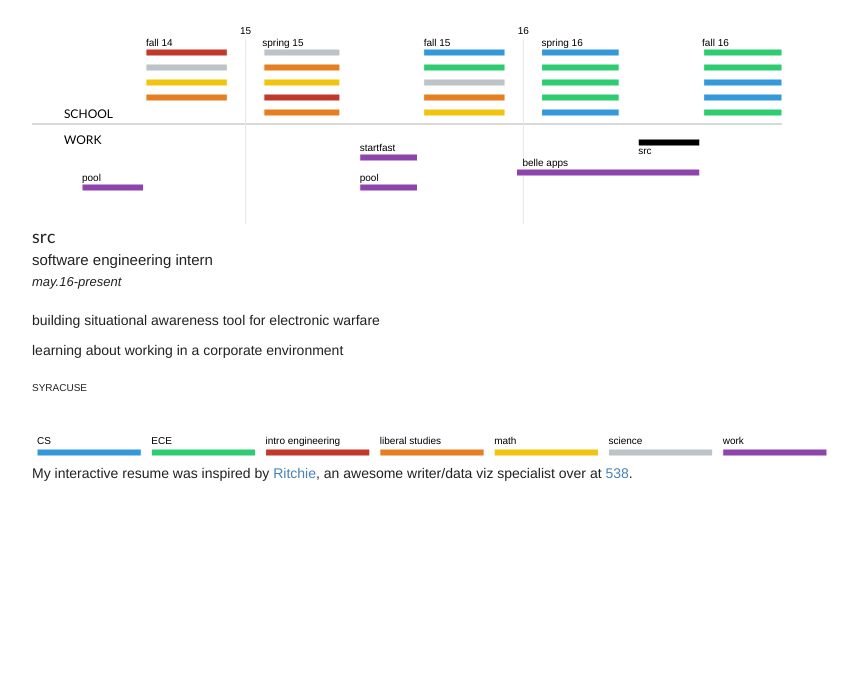
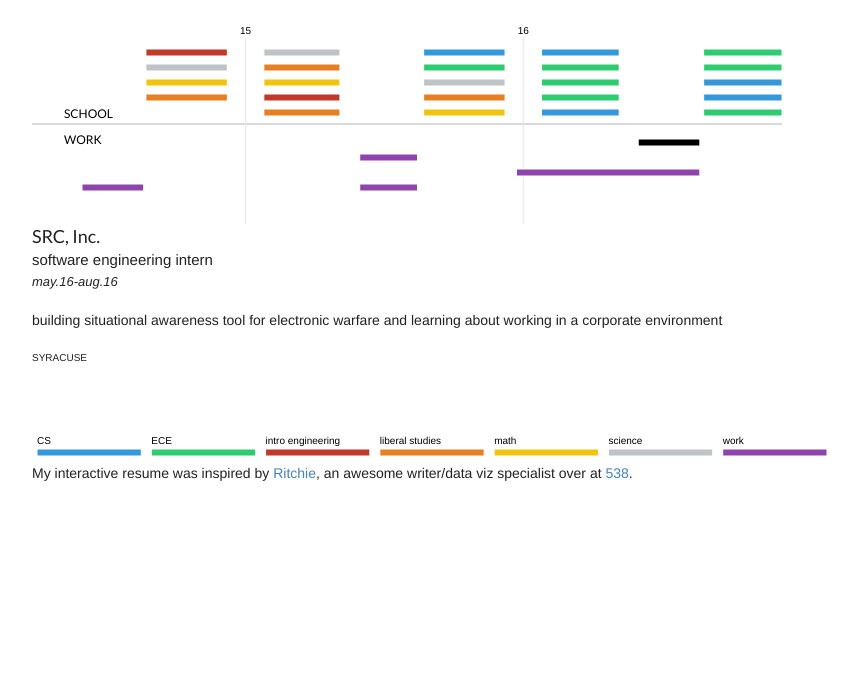
Before and after one commit to edj36/interactive, a plain HTML site: page index.html in a window 1280 px wide. Shown: the part 100-800 px from the top of the page, without its empty margins (208-1071 px from the left). Drawn offline with nearby package versions, Linux system fonts and the light colour scheme.

Commit message:
moved information to JSON file to make it easier to update

```diff
--- a/index.html
+++ b/index.html
@@ -24,7 +24,7 @@
 <body>
 	<script src="https://d3js.org/d3.v3.min.js" charset="utf-8"></script>
 	<div class="content">
-		<h1>Eric Johnson</h1>
+		<h1><a style="color:black"href="https://edj36.github.io/">Eric Johnson</a></h1>
 		<div id="timeline"></div>
 		<div id="detail"></div>
 		<div id="legend"></div>
--- a/js/interactive.js
+++ b/js/interactive.js
@@ -81,8 +81,9 @@ svg.append("text")
 	.attr("x",-margin.left + 32)
 	.attr("y", (height/2) + bumper);
 
-d3.csv("timeline.csv", function (error, data){
+d3.json("timeline.json", function (data){
 
+	console.log(data);
 	data.forEach(function (d){
 		d.beg = parseDate(d.beg)
 		d.end = parseDate(d.end)
@@ -112,6 +113,7 @@ d3.csv("timeline.csv", function (error, data){
 	  	.attr("text-anchor","middle")
 	  	.text(function (d) { return d.year; });
 
+	/*
 	svg.append("text")
 		.attr("class","axisLabels")
 		.text("pool")
@@ -170,7 +172,7 @@ d3.csv("timeline.csv", function (error, data){
 		.attr("class","axisLabels")
 		.text("fall 16")
 		.attr("x", x(parseDate("23-Aug-16")))
-		.attr("y", y("engineering") - 3);
+		.attr("y", y("engineering") - 3);*/
 
 
 	var lines = svg.selectAll(".rect")
@@ -198,7 +200,14 @@ d3.csv("timeline.csv", function (error, data){
 	var des = desDiv.selectAll(".div")
 		.data(data)
 	  	.enter().append("div")
-	  	.html(function(d) { return d.des; })
+	  	.html(function(d) {
+	  		var htmlstr = '\
+        		<h3>'+d.company +'</h3> \
+        		<h4>'+ d.position + '</h4> \
+          		<h5>'+ d.span + '</h5> \
+            	<p>'+ d.description +'</p> \
+            	<p class="placeLabel">'+ d.location +'</p>';
+	  		return htmlstr; })
 	  	.attr("class", function(d, i) {
 	  		if (i == selected) {
 	  			return "shown";
--- /dev/null
+++ b/timeline.json
@@ -0,0 +1,321 @@
+[
+  {
+    "cat":"j",
+    "color":"#8e44ad",
+    "beg": "31-May-14",
+    "end": "20-Aug-14",
+    "company": "Radisson Community Association",
+    "position": "lifeguard",
+    "span":"may.14-aug.14",
+    "description":"worked as a lifeguard and taught swim lessons to local youth",
+    "location":"BALDWINSVILLE"
+  },
+  {
+	 	"cat":"a",
+	  "color":"#c0392b",
+	  "beg": "23-Aug-14",
+	  "end": "8-Dec-14",
+	  "company": "CS 1110",
+	  "position": "intro python",
+	  "span":"aug.14-dec.14",
+	  "description":"introductory computer science course for freshman, this was my first experience programming",
+	  "location":"CORNELL"
+  },
+  {
+	 	"cat":"b",
+	  "color":"#bdc3c7",
+	  "beg": "23-Aug-14",
+	  "end": "8-Dec-14",
+	  "company": "CHEM 2090",
+	  "position": "chemistry for engineers",
+	  "span":"aug.14-dec.14",
+	  "description":"first year chemistry course, taken to fulfill engineering requirement for chemistry",
+	  "location":"CORNELL"
+  },
+  {
+	 	"cat":"c",
+	  "color":"#f1c40f",
+	  "beg": "23-Aug-14",
+	  "end": "8-Dec-14",
+	  "company": "MATH 1920",
+	  "position": "multivariable calculus",
+	  "span":"aug.14-dec.14",
+	  "description":"first sequence of math courses at school, built foundation for math used in later engineering courses",
+	  "location":"CORNELL"
+  },
+  {
+	 	"cat":"d",
+	  "color":"#e67e22",
+	  "beg": "23-Aug-14",
+	  "end": "8-Dec-14",
+	  "company": "ENGL 1167",
+	  "position": "great new books",
+	  "span":"aug.14-dec.14",
+	  "description":"thought provoking course that I took to fulfill a writing requirement",
+	  "location":"CORNELL"
+  },
+  {
+	 	"cat":"a",
+	  "color":"#bdc3c7",
+	  "beg": "25-Jan-15",
+	  "end": "5-May-15",
+	  "company": "PHYS 2213",
+	  "position": "electricity and magnetism",
+	  "span":"jan.15-may.15",
+	  "description":"this was my favorite physics class, it had very fun and interesting material",
+	  "location":"CORNELL"
+  },
+  {
+	 	"cat":"b",
+	  "color":"#e67e22",
+	  "beg": "25-Jan-15",
+	  "end": "5-May-15",
+	  "company": "NES 1996",
+	  "position": "early islamic history in muslim literature",
+	  "span":"jan.15-may.15",
+	  "description":"this course focused on the origins of muslim literature and fulfilled a writing requirement for me",
+	  "location":"CORNELL"
+  },
+  {
+	 	"cat":"c",
+	  "color":"#f1c40f",
+	  "beg": "25-Jan-15",
+	  "end": "5-May-15",
+	  "company": "MATH 2930",
+	  "position": "differential equations",
+	  "span":"jan.15-may.15",
+	  "description":"a challenging math course that I have used extensively in my engineering courses",
+	  "location":"CORNELL"
+  },
+  {
+	 	"cat":"d",
+	  "color":"#c0392b",
+	  "beg": "25-Jan-15",
+	  "end": "5-May-15",
+	  "company": "ENGRI 1270",
+	  "position": "intro to entreprenuership",
+	  "span":"jan.15-may.15",
+	  "description":"learned a lot about businesses and startups in this class, taught by one of my favorite professors",
+	  "location":"CORNELL"
+  },
+  {
+	 	"cat":"e",
+	  "color":"#e67e22",
+	  "beg": "25-Jan-15",
+	  "end": "5-May-15",
+	  "company": "ECON 1110",
+	  "position": "intro microeconomics",
+	  "span":"jan.15-may.15",
+	  "description":"course satisfied a liberal studies requirement for me",
+	  "location":"CORNELL"
+  },
+  {
+	 	"cat":"h",
+	  "color":"#8e44ad",
+	  "beg": "31-May-15",
+	  "end": "15-Aug-15",
+	  "company": "Startfast Venture Accelerator",
+	  "position": "summer tech intern",
+	  "span":"may.15-aug.15",
+	  "description":"worked for startups in the venture accelerator, ios and android development",
+	  "location":"SYRACUSE"
+  },
+  {
+	 	"cat":"j",
+	  "color":"#8e44ad",
+	  "beg": "31-May-15",
+	  "end": "15-Aug-15",
+	  "company": "Radisson Community Association",
+	  "position": "lifeguard",
+	  "span":"may.15-aug.15",
+	  "description":"worked as a lifeguard and taught swim lessons to local youth",
+	  "location":"BALDWINSVILLE"
+  },
+  {
+	 	"cat":"a",
+	  "color":"#3498db",
+	  "beg": "23-Aug-15",
+	  "end": "8-Dec-15",
+	  "company": "CS 2110",
+	  "position": "object oriented programming and data structures",
+	  "span":"aug.15-dec.15",
+	  "description":"course introduced and emphasized object oriented programming and data structure, the projects were really fun",
+	  "location":"CORNELL"
+  },
+  {
+	 	"cat":"b",
+	  "color":"#2ecc71",
+	  "beg": "23-Aug-15",
+	  "end": "8-Dec-15",
+	  "company": "ECE 2300",
+	  "position": "digital logic and computer organization",
+	  "span":"aug.15-dec.15",
+	  "description":"this was my first computer engineering class and had a lot of FPGA based projects",
+	  "location":"CORNELL"
+  },
+  {
+	 	"cat":"c",
+	  "color":"#bdc3c7",
+	  "beg": "23-Aug-15",
+	  "end": "8-Dec-15",
+	  "company": "PHYS 2214",
+	  "position": "waves and optics",
+	  "span":"aug.15-dec.15",
+	  "description":"last required physics course, useful for future ece courses",
+	  "location":"CORNELL"
+  },
+  {
+	 	"cat":"d",
+	  "color":"#e67e22",
+	  "beg": "23-Aug-15",
+	  "end": "8-Dec-15",
+	  "company": "CS 2850",
+	  "position": "networks",
+	  "span":"aug.15-dec.15",
+	  "description":"one of my favorite classes so far, helped development my interest in network theory",
+	  "location":"CORNELL"
+  },
+  {
+	 	"cat":"e",
+	  "color":"#f1c40f",
+	  "beg": "23-Aug-15",
+	  "end": "8-Dec-15",
+	  "company": "MATH 2940",
+	  "position": "linear algebra",
+	  "span":"aug.15-dec.15",
+	  "description":"last required math course, very useful for machine learning, signal processing and statistics",
+	  "location":"CORNELL"
+  },
+  {
+	 	"cat":"i",
+	  "color":"#8e44ad",
+	  "beg": "23-Dec-15",
+	  "end": "20-Aug-16",
+	  "company": "Belle Apps",
+	  "position": "mobile developer",
+	  "span":"dec.15-feb.16",
+	  "description":"mobile development contractor, I built ios and android applications for clients",
+	  "location":"REMOTE"
+  },
+  {
+	 	"cat":"a",
+	  "color":"#3498db",
+	  "beg": "25-Jan-16",
+	  "end": "6-May-16",
+	  "company": "CS 3300",
+	  "position": "data driven web-apps",
+	  "span":"jan.16-may.16",
+	  "description":"learned all about data visualization and d3, opened my eyes to the world of data vis and design",
+	  "location":"CORNELL"
+  },
+  {
+	 	"cat":"b",
+	  "color":"#2ecc71",
+	  "beg": "25-Jan-16",
+	  "end": "6-May-16",
+	  "company": "ECE 2100",
+	  "position": "circuits",
+	  "span":"jan.16-may.16",
+	  "description":"circuit analysis course, became more familar with hands on circuit work",
+	  "location":"CORNELL"
+  },
+  {
+	 	"cat":"c",
+	  "color":"#2ecc71",
+	  "beg": "25-Jan-16",
+	  "end": "6-May-16",
+	  "company": "ECE 2200",
+	  "position": "signals",
+	  "span":"jan.16-may.16",
+	  "description":"learned about signals and information, class made me a lot better at matlab",
+	  "location":"CORNELL"
+  },
+  {
+	 	"cat":"d",
+	  "color":"#2ecc71",
+	  "beg": "25-Jan-16",
+	  "end": "6-May-16",
+	  "company": "ECE 3140",
+	  "position": "embedded systems",
+	  "span":"jan.16-may.16",
+	  "description":"embedded programming in c, concurrency, scheduling, pointers, assembly",
+	  "location":"CORNELL"
+  },
+  {
+	 	"cat":"e",
+	  "color":"#3498db",
+	  "beg": "25-Jan-16",
+	  "end": "6-May-16",
+	  "company": "CS 4852",
+	  "position": "networks II",
+	  "span":"jan.16-may.16",
+	  "description":"a second course about networks, focused more on theory and getting more in depth on different topics",
+	  "location":"CORNELL"
+  },
+  {
+	 	"cat":"g",
+	  "color":"#8e44ad",
+	  "beg": "31-May-16",
+	  "end": "20-Aug-16",
+	  "company": "SRC, Inc.",
+	  "position": "software engineering intern",
+	  "span":"may.16-aug.16",
+	  "description":"building situational awareness tool for electronic warfare and learning about working in a corporate environment",
+	  "location":"SYRACUSE"
+  },
+  {
+	 	"cat":"a",
+	  "color":"#2ecc71",
+	  "beg": "25-Aug-16",
+	  "end": "6-Dec-16",
+	  "company": "ECE 3030",
+	  "position": "electromagnetic fields and waves",
+	  "span":"aug.16-dec.16",
+	  "description":"electrical engineering course on theory and application of electromagnetic fields and waves",
+	  "location":"CORNELL"
+  },
+  {
+	 	"cat":"b",
+	  "color":"#2ecc71",
+	  "beg": "25-Aug-16",
+	  "end": "6-Dec-16",
+	  "company": "ECE 3400",
+	  "position": "ece practice and design",
+	  "span":"aug.16-dec.16",
+	  "description":"a hands on course focused on working in a professional team settings to accomplish a long term goal with a team",
+	  "location":"CORNELL"
+  },
+  {
+	 	"cat":"c",
+	  "color":"#3498db",
+	  "beg": "25-Aug-16",
+	  "end": "6-Dec-16",
+	  "company": "CS 3110",
+	  "position": "functional programming",
+	  "span":"aug.16-dec.16",
+	  "description":"course on functional programming taught in ocaml",
+	  "location":"CORNELL"
+  },
+  {
+	 	"cat":"d",
+	  "color":"#3498db",
+	  "beg": "25-Aug-16",
+	  "end": "6-Dec-16",
+	  "company": "CS 2800",
+	  "position": "discrete structures",
+	  "span":"aug.16-dec.16",
+	  "description":"discrete structures course, teaches you how to prove and think in the abstract",
+	  "location":"CORNELL"
+  },
+  {
+	 	"cat":"e",
+	  "color":"#2ecc71",
+	  "beg": "25-Aug-16",
+	  "end": "6-Dec-16",
+	  "company": "ECE 3250",
+	  "position": "mathematics of signal and system analysis",
+	  "span":"aug.16-dec.16",
+	  "description":"signal analysis course that serves also to reinforce and strengthen grasp on mathematical concepts useful for signal processing and electrical/computer engineering",
+	  "location":"CORNELL"
+  }
+]
```
